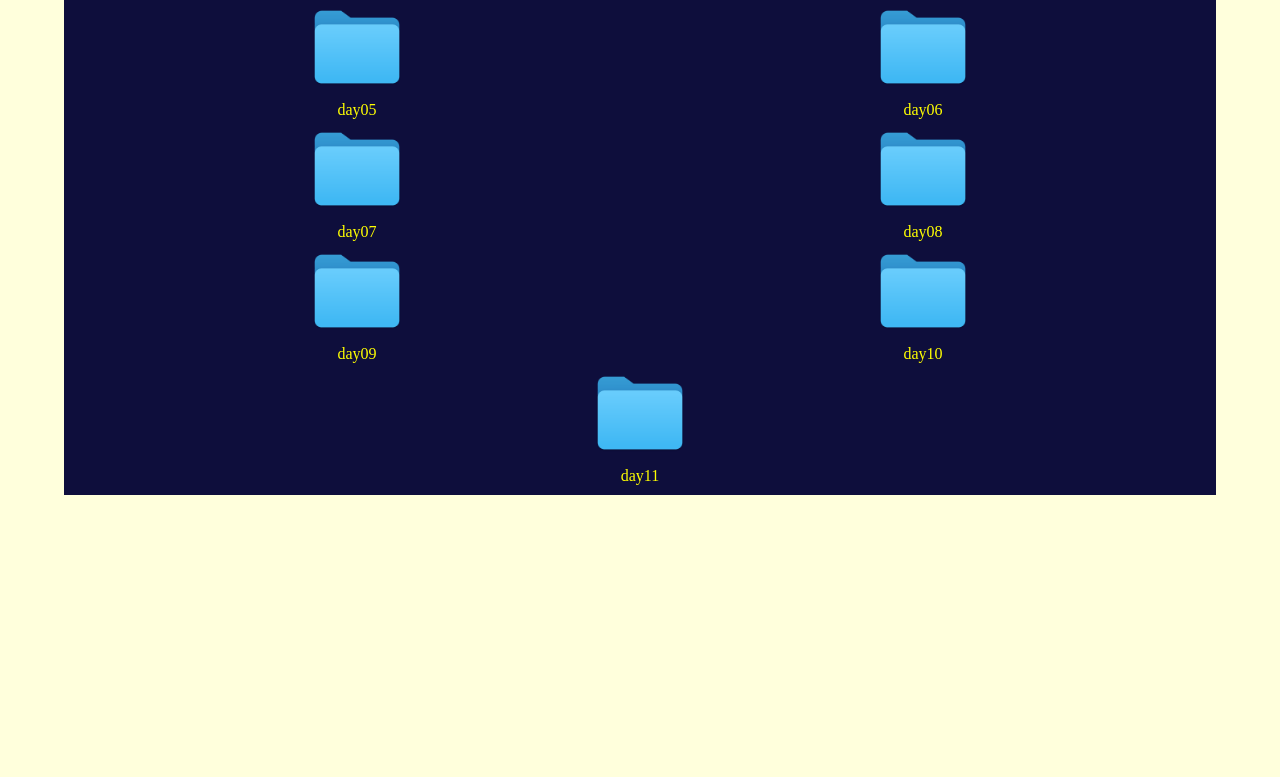
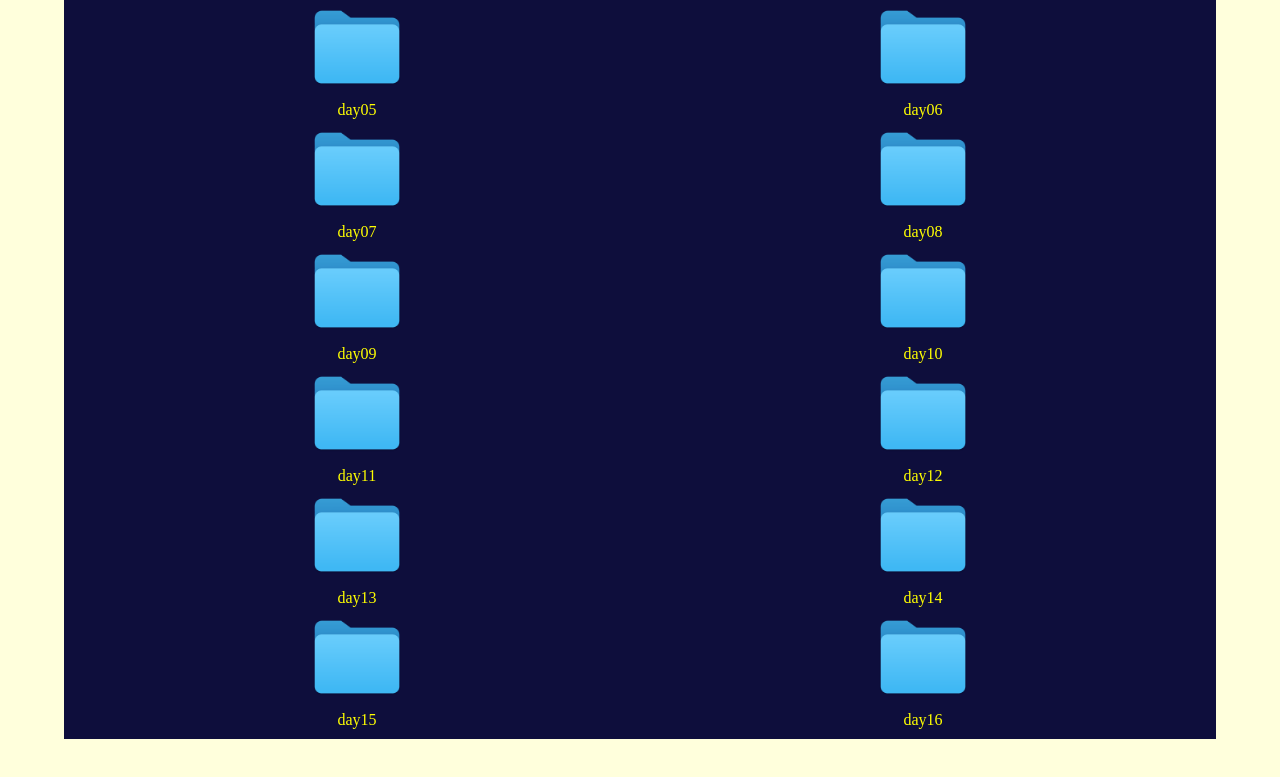
Before and after one commit to yellowbuggy/oz_lecture, a plain HTML site: page index.html in a window 1280 px wide. Shown: the part 551-1328 px from the top of the page. Before the commit the page ends 1110 px from the top, so only its background shows below. Drawn offline with Linux system fonts and the light colour scheme.

Commit message:
update index(~day16)

```diff
--- a/index.html
+++ b/index.html
@@ -89,6 +89,41 @@
           </a>
           <p class="day">day11</p>
         </div>
+        <!-- day12 -->
+        <div class="flex-item">
+          <a href="./day12/movie-collection/index.html">
+            <img class="folder-img day10" src="./index/folder.png" />
+          </a>
+          <p class="day">day12</p>
+        </div>
+        <!-- day13 -->
+        <div class="flex-item">
+          <a href="./day13/todo-app/index.html">
+            <img class="folder-img day10" src="./index/folder.png" />
+          </a>
+          <p class="day">day13</p>
+        </div>
+        <!-- day14 -->
+        <div class="flex-item">
+          <a href="./day14/async-assignment/index.html">
+            <img class="folder-img day10" src="./index/folder.png" />
+          </a>
+          <p class="day">day14</p>
+        </div>
+        <!-- day15 -->
+        <div class="flex-item">
+          <a href="../oz-calculator/index.html">
+            <img class="folder-img day10" src="./index/folder.png" />
+          </a>
+          <p class="day">day15</p>
+        </div>
+        <!-- day16 -->
+        <div class="flex-item">
+          <a href="./day16/book-app/index.html">
+            <img class="folder-img day10" src="./index/folder.png" />
+          </a>
+          <p class="day">day16</p>
+        </div>
       </div>
     </main>
   </body>
```
